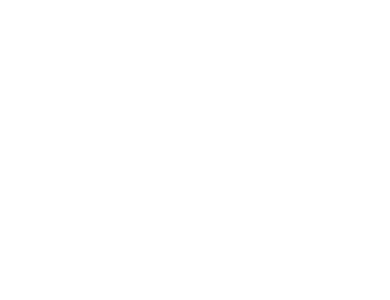
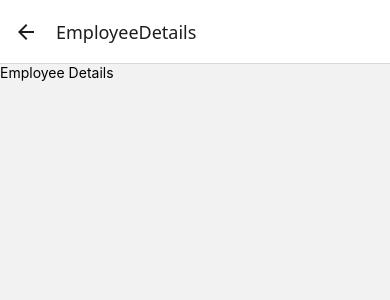
Before and after one commit to shiro-z117/glowing-spork, a React Native app in the folder EmployeeManagementApp/: screen /EmployeeDetails in a window 390 px wide. Shown: the top 300 px of the page. Built offline with nearby package versions, Linux system fonts and the light colour scheme.

Commit message:
navigation skeleton

```diff
--- a/EmployeeManagementApp/App.tsx
+++ b/EmployeeManagementApp/App.tsx
@@ -1,6 +1,5 @@
 import { SafeAreaProvider } from "react-native-safe-area-context";
 import AppNavigator from "./src/navigation/AppNavigator";
-import { StatusBar } from "expo-status-bar";
 
 export default function App() {
   return (
--- a/EmployeeManagementApp/src/navigation/AppNavigator.tsx
+++ b/EmployeeManagementApp/src/navigation/AppNavigator.tsx
@@ -10,9 +10,14 @@
 export default function AppNavigator() {
   return (
     <NavigationContainer>
-      <Stack.Screen name="EmployeeList" component={EmployeeList} />
-      <Stack.Screen name="EmployeeDetails" component={EmployeeDetails} />
-      <Stack.Screen name="EditEmployees" component={EditEmployees} />
+      <Stack.Navigator
+        initialRouteName="EmployeeList"
+        screenOptions={{ headerShown: true }}
+      >
+        <Stack.Screen name="EmployeeList" component={EmployeeList} />
+        <Stack.Screen name="EmployeeDetails" component={EmployeeDetails} />
+        <Stack.Screen name="EditEmployees" component={EditEmployees} />
+      </Stack.Navigator>
     </NavigationContainer>
   );
 }
--- a/EmployeeManagementApp/src/screens/EditEmployees.tsx
+++ b/EmployeeManagementApp/src/screens/EditEmployees.tsx
@@ -0,0 +1,9 @@
+import { View, Text } from "react-native";
+
+export default function EditEmployees() {
+  return (
+    <View>
+      <Text>Edit Employees</Text>
+    </View>
+  );
+}
--- a/EmployeeManagementApp/src/screens/EmployeeDetails.tsx
+++ b/EmployeeManagementApp/src/screens/EmployeeDetails.tsx
@@ -0,0 +1,9 @@
+import { View, Text } from "react-native";
+
+export default function EmployeeDetails() {
+  return (
+    <View>
+      <Text>Employee Details</Text>
+    </View>
+  );
+}
--- a/EmployeeManagementApp/src/screens/EmployeeList.tsx
+++ b/EmployeeManagementApp/src/screens/EmployeeList.tsx
@@ -0,0 +1,9 @@
+import { View, Text } from "react-native";
+
+export default function EmployeeList() {
+  return (
+    <View>
+      <Text>Employee List</Text>
+    </View>
+  );
+}
```
